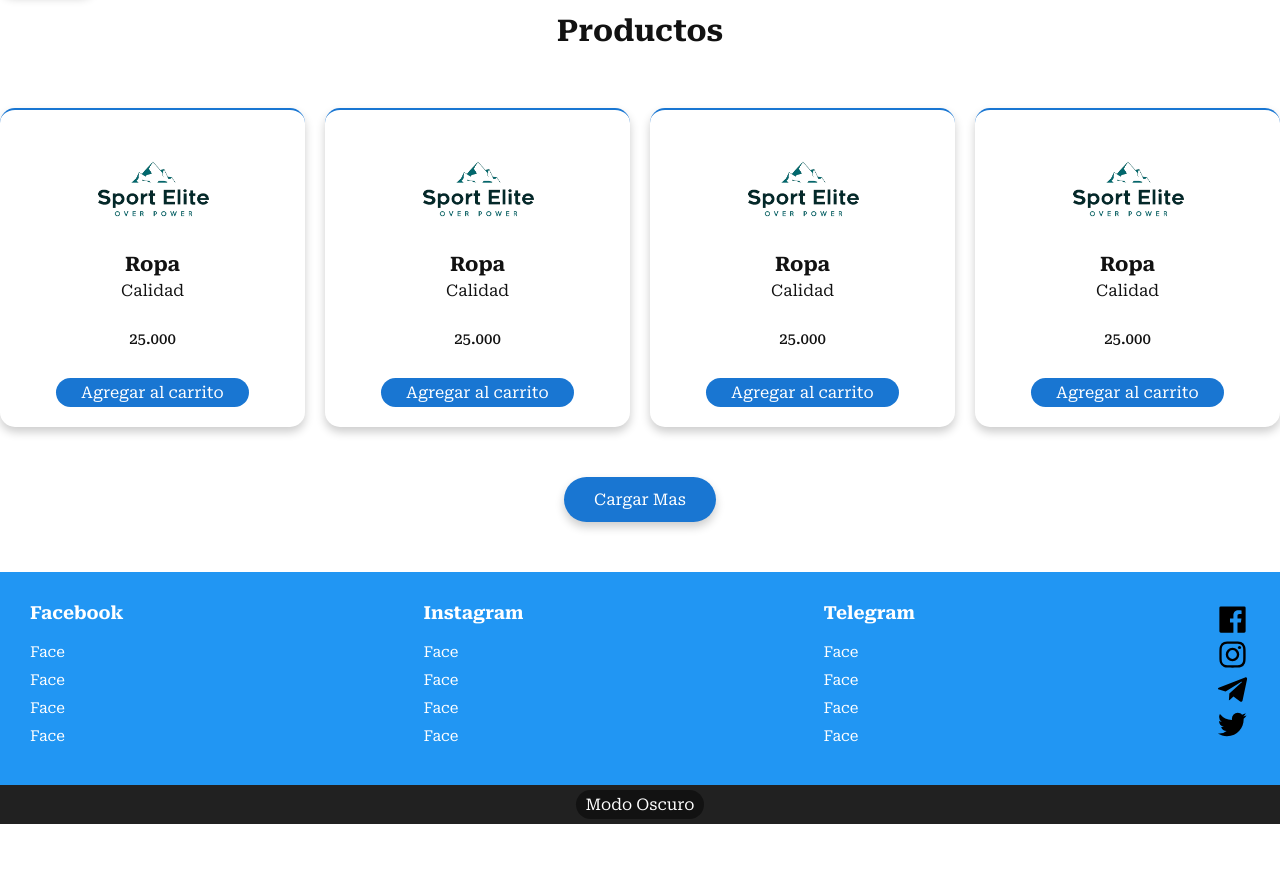
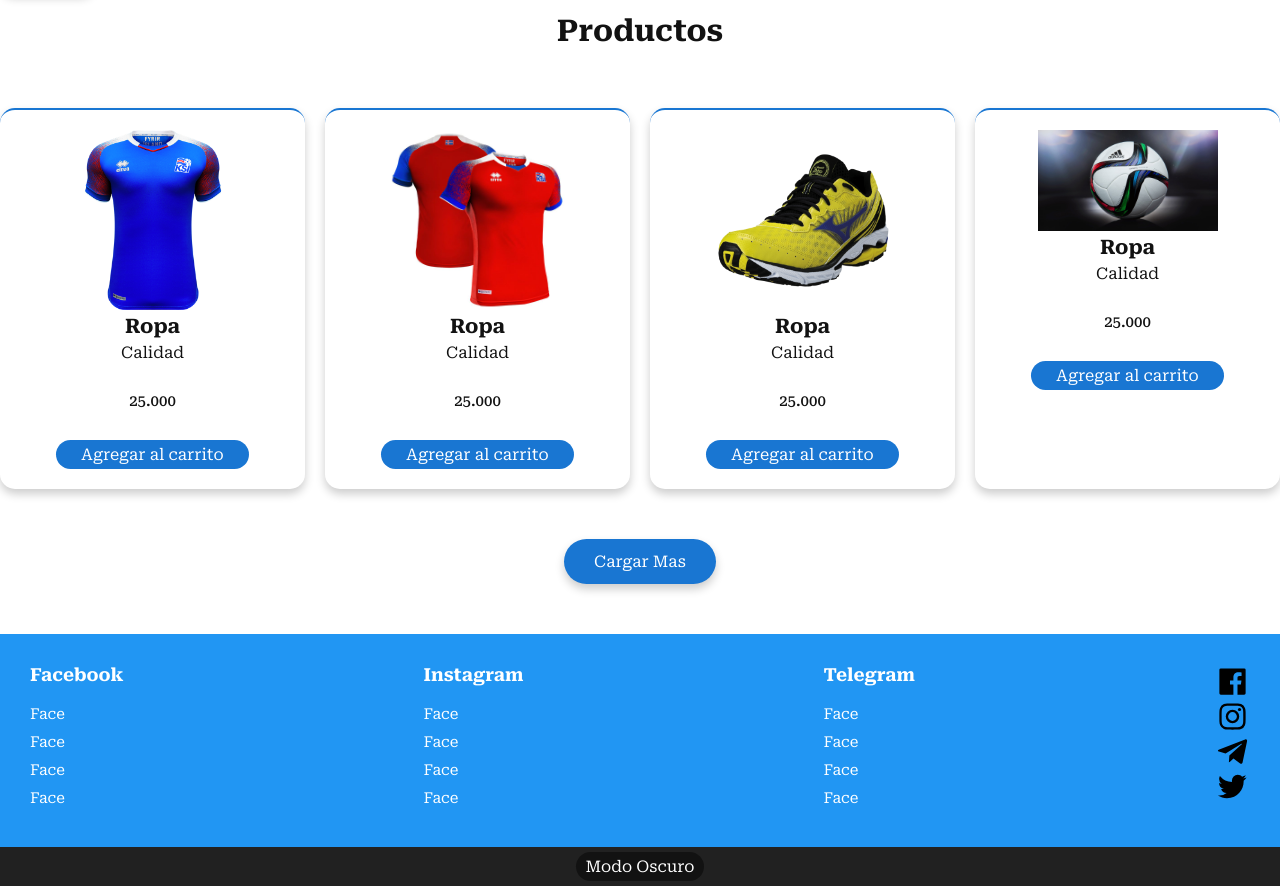
Before and after one commit to NyarlathotepOP/Proyecto-Pagina-WEB, a plain HTML site: page index.html in a window 1280 px wide. Shown: the part 1655-2541 px from the top of the page. Before the commit the page ends 2479 px from the top, so only its background shows below. Drawn offline with Linux system fonts and the light colour scheme.

Commit message:
Agregan imagen
Se agrega imagen de muestra para la descripcion de productos

```diff
--- a/index.html
+++ b/index.html
@@ -134,7 +134,7 @@
     <div class="box-container" id="lista-1">
 
       <div class="box">
-        <img src="Imagenes/head-logo.png" alt="">
+        <img src="Imagenes/Camiseta azul.jpg" alt="">
         <div class="product-txt">
           <h3>Ropa</h3>
           <p>Calidad</p>
@@ -144,7 +144,7 @@
       </div>
 
       <div class="box">
-        <img src="Imagenes/head-logo.png" alt="">
+        <img src="Imagenes/Camiseta roja.jpg" alt="">
         <div class="product-txt">
           <h3>Ropa</h3>
           <p>Calidad</p>
@@ -154,7 +154,7 @@
       </div>
 
       <div class="box">
-        <img src="Imagenes/head-logo.png" alt="">
+        <img src="Imagenes/Zapatilla de muetra.png" alt="">
         <div class="product-txt">
           <h3>Ropa</h3>
           <p>Calidad</p>
@@ -164,7 +164,7 @@
       </div>
 
       <div class="box">
-        <img src="Imagenes/head-logo.png" alt="">
+        <img src="Imagenes/Balon.jpg" alt="">
         <div class="product-txt">
           <h3>Ropa</h3>
           <p>Calidad</p>
```
Also changed, not shown: Imagenes/Balon.jpg (added), Imagenes/Camiseta azul.jpg (added), Imagenes/Camiseta roja.jpg (added), Imagenes/Zapatilla de muetra.png (added).
